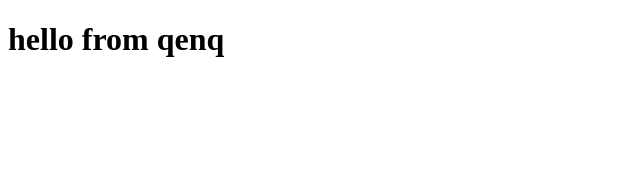
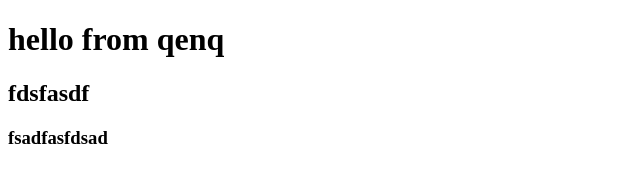
Before and after one commit to amrabdoo2030/test, a plain HTML site: page index.html in a window 1280 px wide. Shown: the whole page, without its empty margins (0-640 px from the left). Drawn offline with Linux system fonts and the light colour scheme.

Commit message:
second commit

```diff
--- a/index.html
+++ b/index.html
@@ -9,5 +9,8 @@
 <body>
     <h1>hello from qenq</h1>
 
+    <h2>fdsfasdf</h2>
+    <h3>fsadfasfdsad</h3>
+
 </body>
 </html>
```
